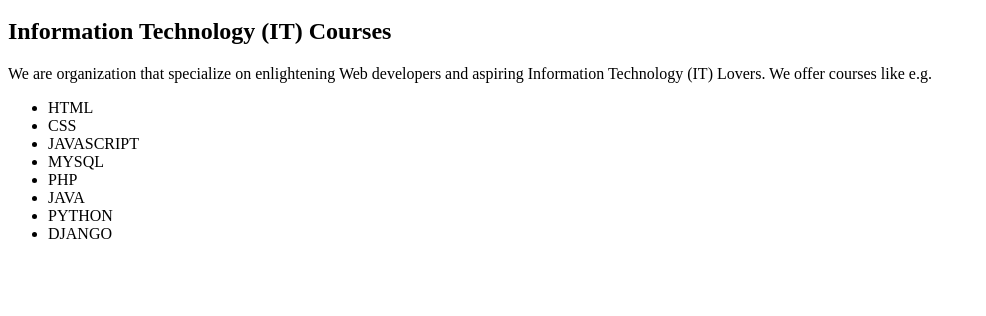
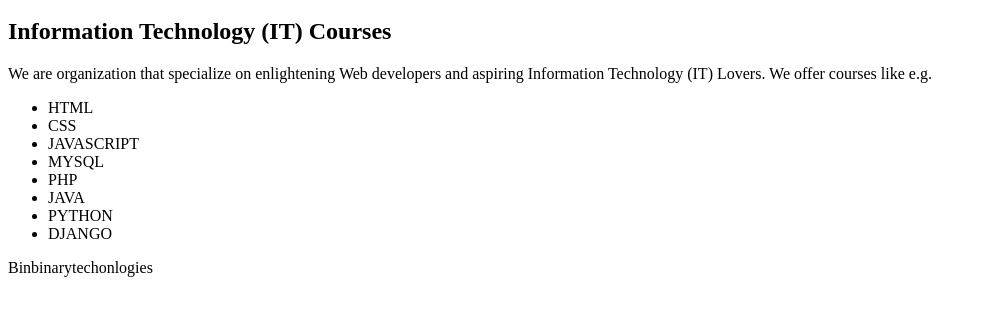
Before and after one commit to PastorDaughter/BINBINARYTECHONLOGYWEBCLASS, a plain HTML site: page index.html in a window 1280 px wide. Shown: the part 48-364 px from the top of the page, without its empty margins (0-986 px from the left). Drawn offline with Linux system fonts and the light colour scheme.

Commit message:
i added a paragragh

```diff
--- a/index.html
+++ b/index.html
@@ -17,5 +17,7 @@
       <li>DJANGO</li>
     </ul>
 
+    <p>Binbinarytechonlogies</p>
+
   </body>
 </html>
```
